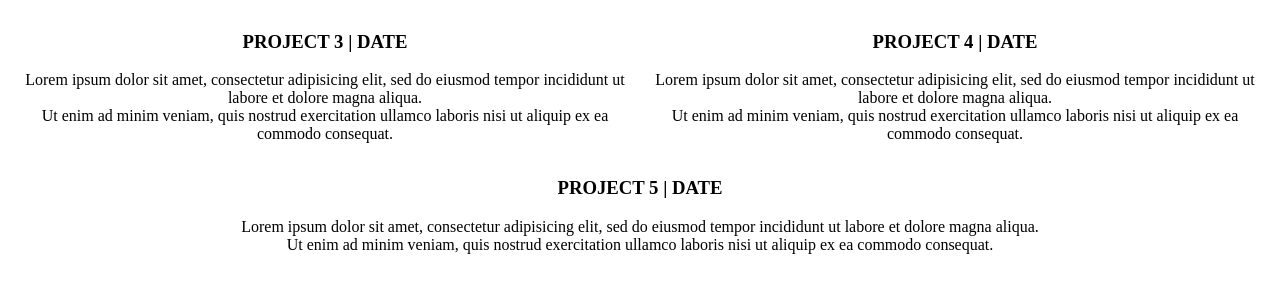
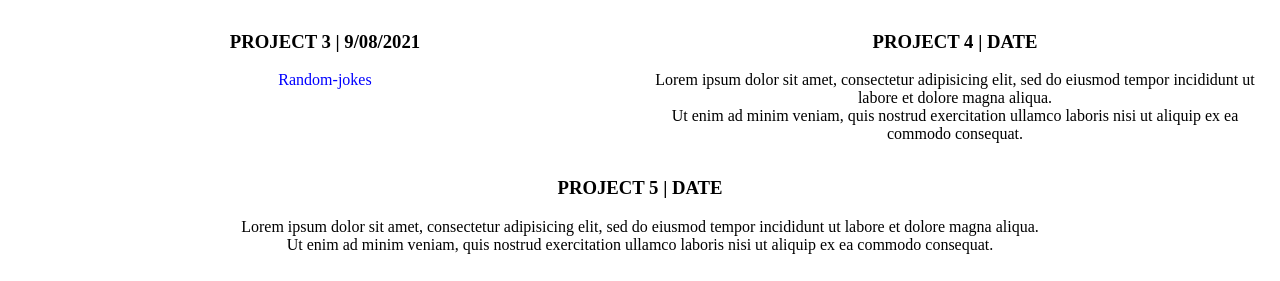
Before and after one commit to Fatima581/portfolio, a plain HTML site: page index.html in a window 1280 px wide. Shown: the part 1313-1594 px from the top of the page. Drawn offline with Linux system fonts and the light colour scheme.

Commit message:
add alink

```diff
--- a/index.html
+++ b/index.html
@@ -67,11 +67,8 @@
 					<a href="https://agensy.netlify.app/"> Agency</a>
 				</div>
 				<div class="project">
-					<h3> PROJECT  3 | DATE</h3>
-					<p>Lorem ipsum dolor sit amet, consectetur adipisicing elit, sed do eiusmod
-					tempor incididunt ut labore et dolore magna aliqua.<br> Ut enim ad minim veniam,
-					quis nostrud exercitation ullamco laboris nisi ut aliquip ex ea commodo
-					consequat. </p>
+					<h3> PROJECT  3 | 9/08/2021 </h3>
+						<a href="https://afamam.netlify.app/"> Random-jokes</a>
 				</div>
 				<div class="project">
 					<h3> PROJECT  4 | DATE</h3>
```
